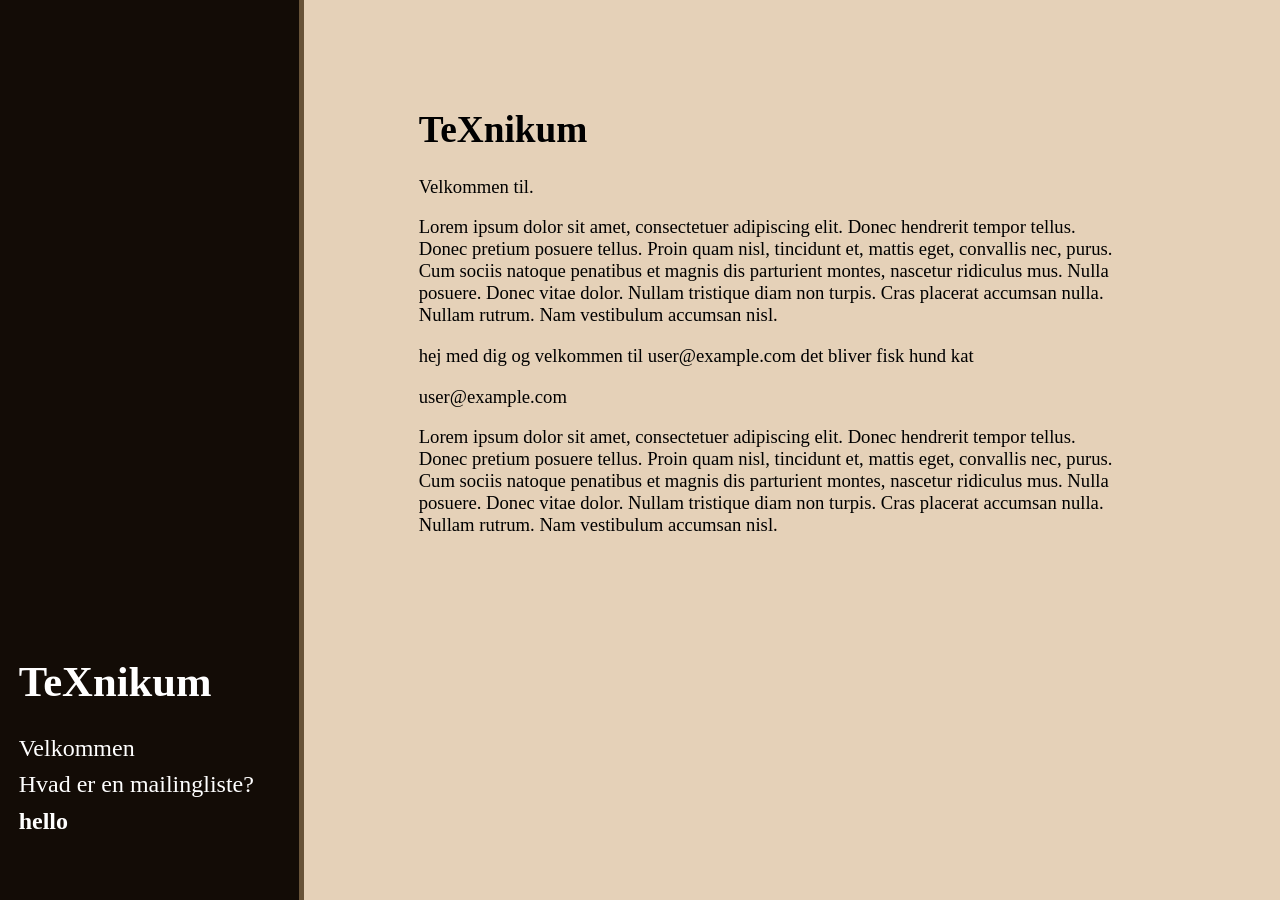
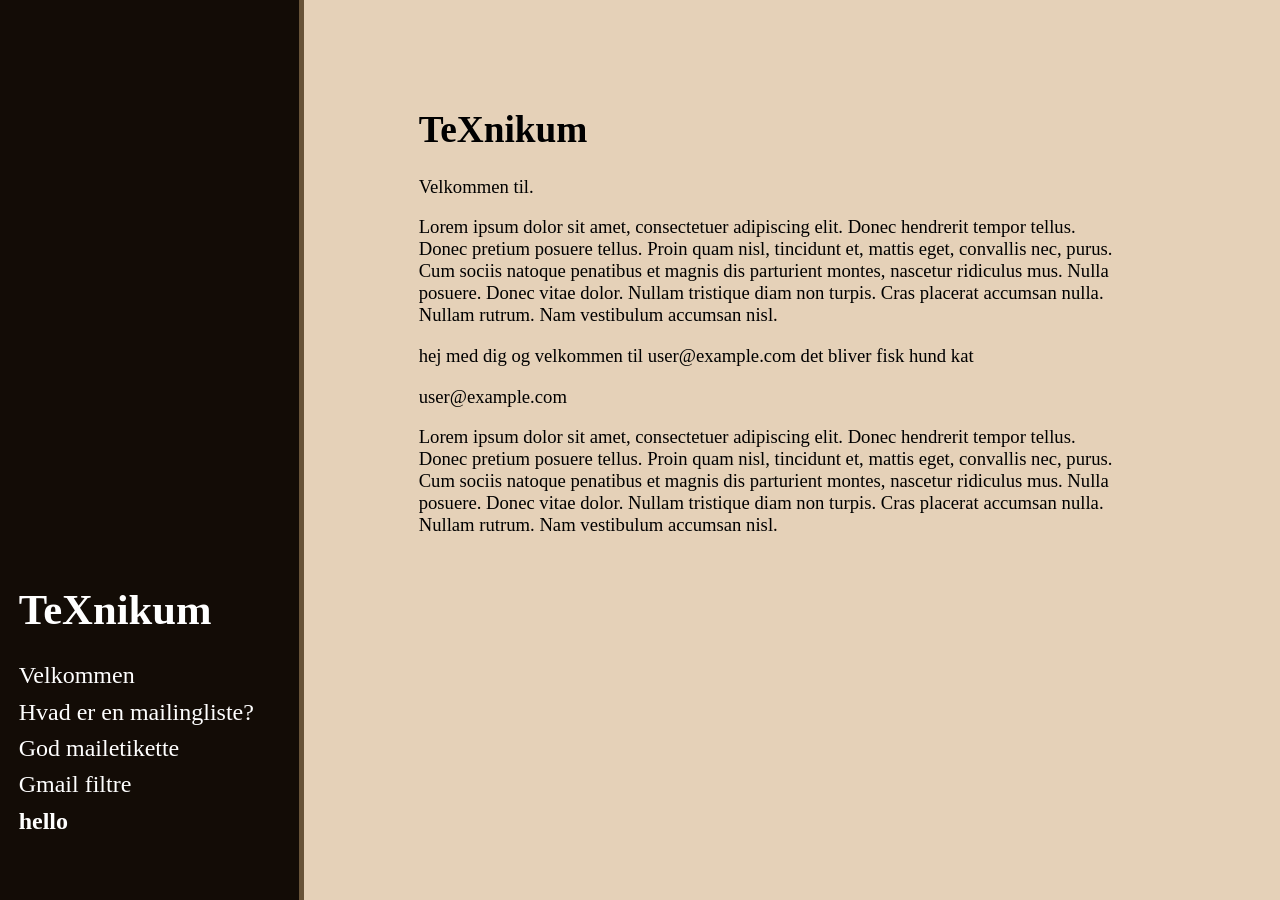
Before and after one commit to TeXnikum/TeXnikum.github.io, a Jekyll site: the page built from hello.md, in a window 1280 px wide. Built offline with Jekyll 4.4.1, drawn with Linux system fonts in a browser that asks for light colours.

Commit message:
added menu links

```diff
--- a/_data/menu.yml
+++ b/_data/menu.yml
@@ -7,6 +7,14 @@
   text: "Hvad er en mailingliste?"
   url: "/mailinglister"
 
+- title: Mailetikette
+  text: "God mailetikette"
+  url: "/mailetikette"
+
+- title: "Gmail"
+  text: "Gmail filtre"
+  url: "/gmail"
+
 - title: hello
   text: hello
   url: "/hello"
```
